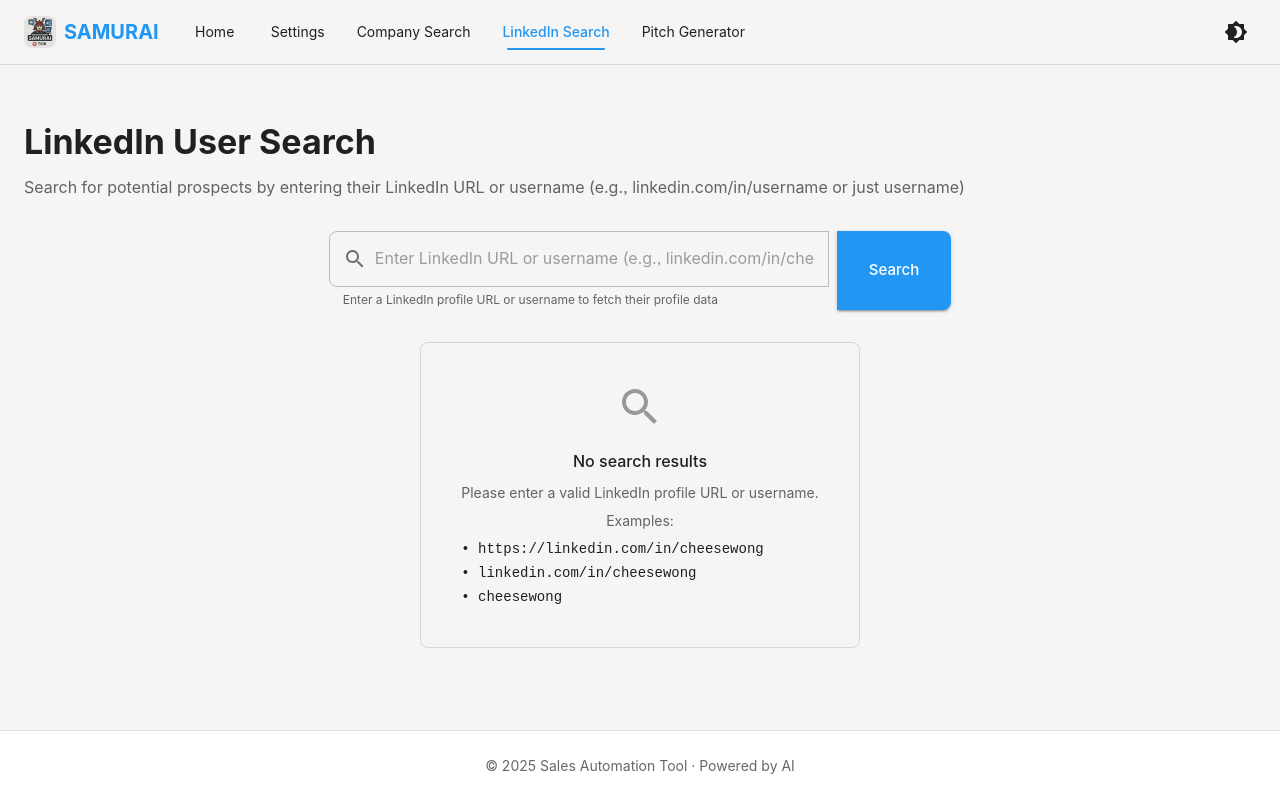
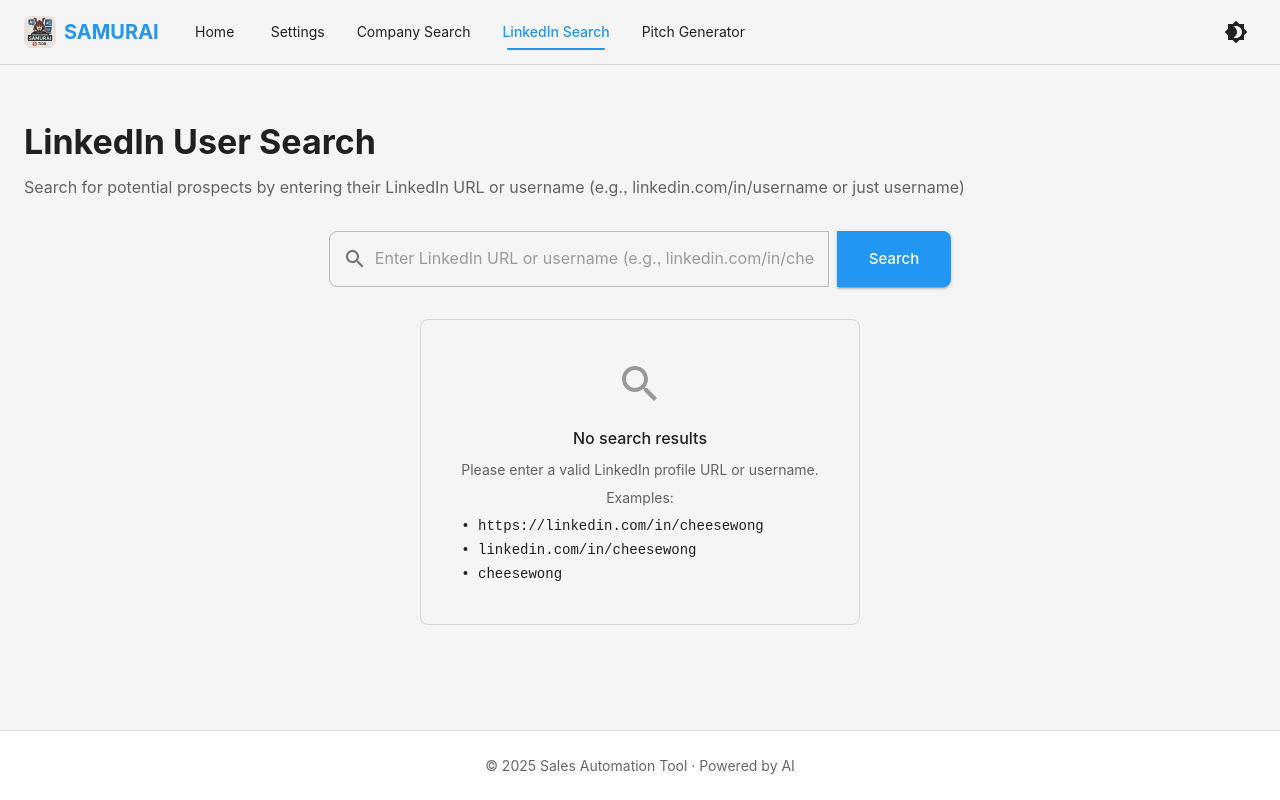
Before and after one commit to Icemap/samurai, a Next.js app: page /linkedin in a window 1280 px wide. Built offline with nearby package versions, Linux system fonts and the light colour scheme.

Commit message:
fix: unequal height

```diff
--- a/src/app/linkedin/page.jsx
+++ b/src/app/linkedin/page.jsx
@@ -272,7 +272,6 @@ export default function LinkedInSearchPage() {
                           </InputAdornment>
                         ) : null
                       }}
-                      helperText="Enter a LinkedIn profile URL or username to fetch their profile data"
                     />
                   )}
                 />
```
